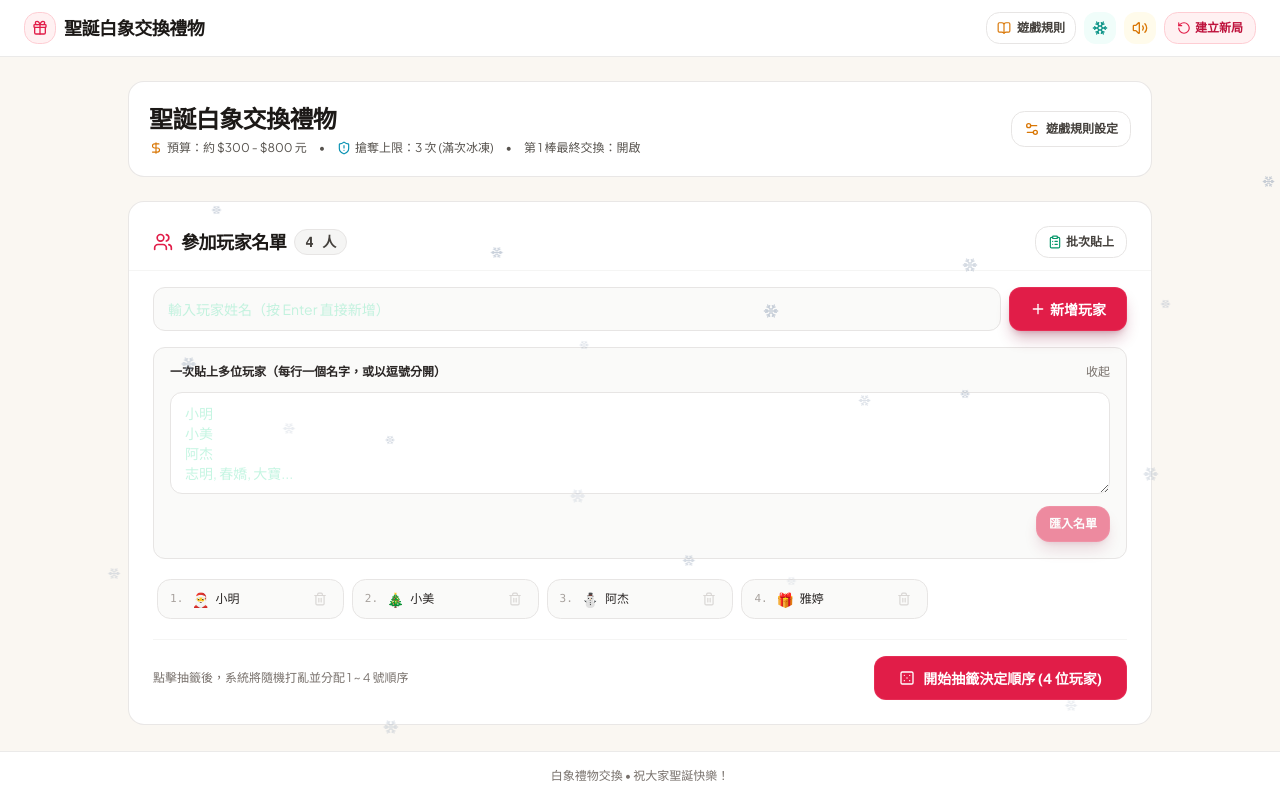
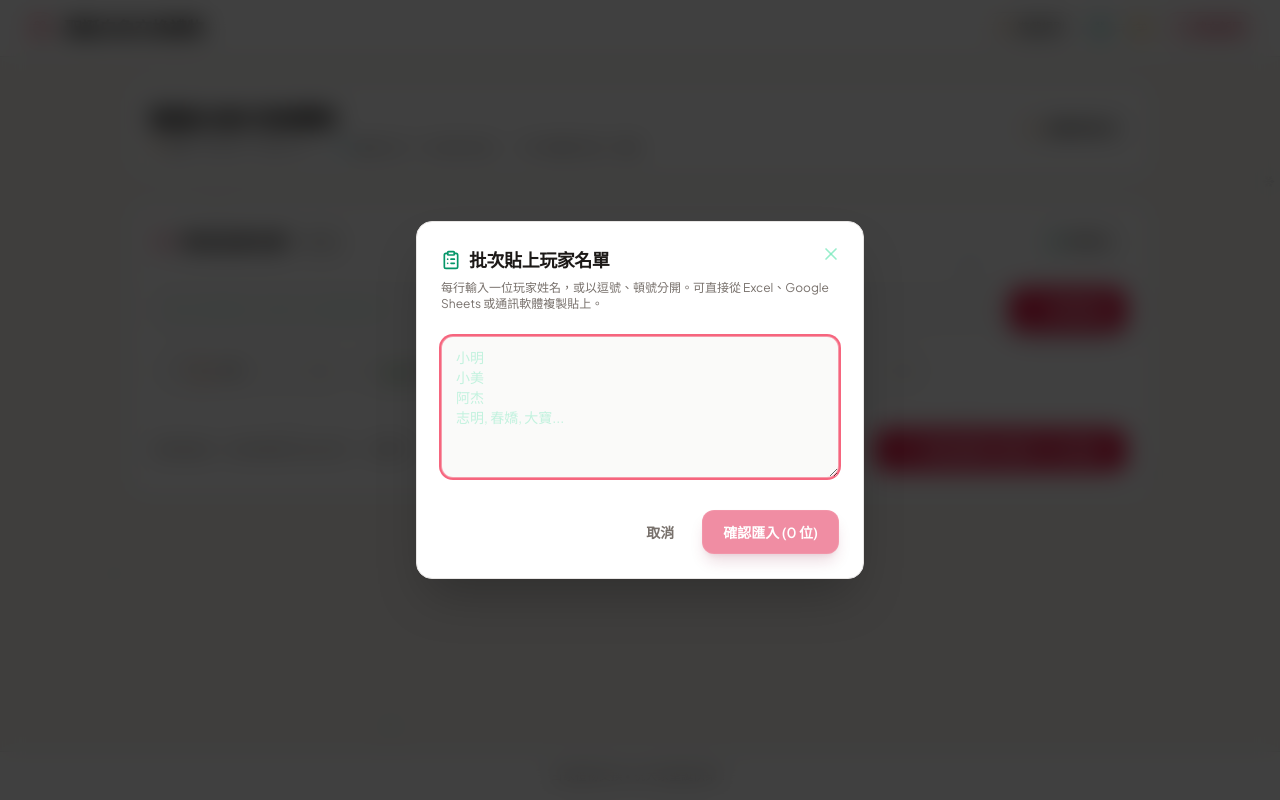
Before and after one commit to elisedc/white-elephant-party, a React (Vite) app: page / in a window 1280 px wide. Both pictures are taken after a click on the button "批次貼上". Built offline with nearby package versions, Linux system fonts and the light colour scheme.

Commit message:
feat: move batch paste to dedicated Dialog modal

```diff
--- a/src/components/setup/GameSetupForm.tsx
+++ b/src/components/setup/GameSetupForm.tsx
@@ -4,6 +4,14 @@ import { Button } from '@/components/ui/button'
 import { Input } from '@/components/ui/input'
 import { Badge } from '@/components/ui/badge'
 import { Textarea } from '@/components/ui/textarea'
+import {
+  Dialog,
+  DialogContent,
+  DialogHeader,
+  DialogTitle,
+  DialogDescription,
+  DialogFooter,
+} from '@/components/ui/dialog'
 import {
   Users,
   Plus,
@@ -63,6 +71,12 @@ export const GameSetupForm: React.FC<GameSetupFormProps> = ({
   const handleLoadSample20 = () => {
     onAddBatch(SAMPLE_20_PLAYERS)
   }
+
+  // Count preview of names in batch textarea
+  const previewCount = batchText
+    .split(/[\n,，、\t]+/)
+    .map((s) => s.trim())
+    .filter((s) => s.length > 0).length
 
   return (
     <div className="space-y-6 max-w-5xl mx-auto">
@@ -181,7 +195,7 @@ export const GameSetupForm: React.FC<GameSetupFormProps> = ({
               <Button
                 variant="outline"
                 size="sm"
-                onClick={() => setShowBatchModal(!showBatchModal)}
+                onClick={() => setShowBatchModal(true)}
                 className="text-xs h-8 border-stone-200 text-stone-700 hover:bg-stone-50 bg-white"
               >
                 <ClipboardList className="w-3.5 h-3.5 mr-1 text-emerald-600" />
@@ -205,42 +219,6 @@ export const GameSetupForm: React.FC<GameSetupFormProps> = ({
               新增玩家
             </Button>
           </form>
-
-          {/* Batch Modal / Box */}
-          {showBatchModal && (
-            <div className="p-4 rounded-xl border border-stone-200 bg-stone-50 space-y-3">
-              <div className="flex items-center justify-between">
-                <span className="text-xs font-bold text-stone-800">
-                  一次貼上多位玩家（每行一個名字，或以逗號分開）
-                </span>
-                <button
-                  type="button"
-                  onClick={() => setShowBatchModal(false)}
-                  className="text-xs text-stone-500 hover:text-stone-800"
-                >
-                  收起
-                </button>
-              </div>
-              <Textarea
-                value={batchText}
-                onChange={(e) => setBatchText(e.target.value)}
-                placeholder="小明&#10;小美&#10;阿杰&#10;志明, 春嬌, 大寶..."
-                rows={4}
-                className="bg-white border-stone-200 text-stone-900"
-              />
-              <div className="flex justify-end gap-2">
-                <Button
-                  size="sm"
-                  variant="default"
-                  onClick={handleBatchSubmit}
-                  disabled={!batchText.trim()}
-                  className="bg-rose-600 hover:bg-rose-700 text-white font-semibold"
-                >
-                  匯入名單
-                </Button>
-              </div>
-            </div>
-          )}
 
           {/* Compact 20-Player Grid */}
           {participants.length === 0 ? (
@@ -297,6 +275,58 @@ export const GameSetupForm: React.FC<GameSetupFormProps> = ({
           </div>
         </CardContent>
       </Card>
+
+      {/* Batch Paste Dialog / Modal */}
+      <Dialog open={showBatchModal} onOpenChange={setShowBatchModal}>
+        <DialogContent className="max-w-md border-stone-200 bg-white text-stone-900 p-6">
+          <DialogHeader>
+            <DialogTitle className="text-lg font-bold text-stone-900 flex items-center gap-2">
+              <ClipboardList className="w-5 h-5 text-emerald-600" />
+              批次貼上玩家名單
+            </DialogTitle>
+            <DialogDescription className="text-stone-500 text-xs">
+              每行輸入一位玩家姓名，或以逗號、頓號分開。可直接從 Excel、Google Sheets 或通訊軟體複製貼上。
+            </DialogDescription>
+          </DialogHeader>
+
+          <div className="py-2 space-y-3">
+            <Textarea
+              value={batchText}
+              onChange={(e) => setBatchText(e.target.value)}
+              placeholder="小明&#10;小美&#10;阿杰&#10;志明, 春嬌, 大寶..."
+              rows={6}
+              className="bg-stone-50 border-stone-200 text-stone-900 text-sm"
+              autoFocus
+            />
+
+            {previewCount > 0 && (
+              <p className="text-xs text-stone-600 font-medium">
+                偵測到 <span className="font-bold text-emerald-600">{previewCount}</span> 位玩家
+              </p>
+            )}
+          </div>
+
+          <DialogFooter className="pt-2">
+            <Button
+              type="button"
+              variant="ghost"
+              onClick={() => setShowBatchModal(false)}
+              className="text-stone-500 hover:text-stone-800"
+            >
+              取消
+            </Button>
+            <Button
+              type="button"
+              variant="default"
+              onClick={handleBatchSubmit}
+              disabled={previewCount === 0}
+              className="bg-rose-600 hover:bg-rose-700 text-white font-semibold"
+            >
+              確認匯入 ({previewCount} 位)
+            </Button>
+          </DialogFooter>
+        </DialogContent>
+      </Dialog>
     </div>
   )
 }
```
